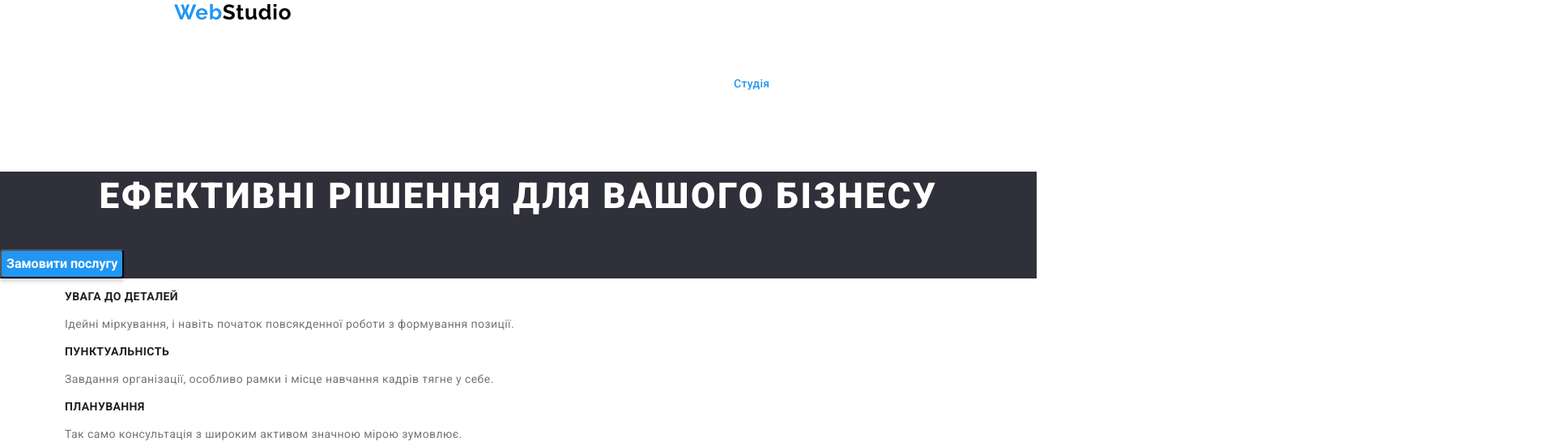
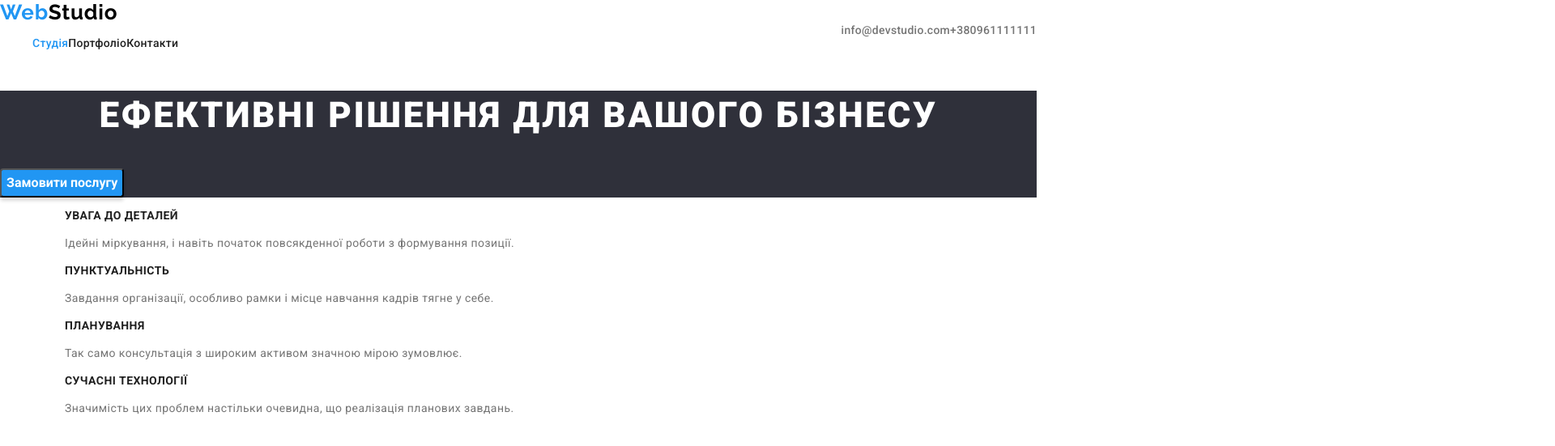
Before and after one commit to 1-Dmytro-Shynkarenko/goit-markup-hw-03, a plain HTML site: page index.html in a window 1280 px wide. Shown: the top 551 px of the page at 81% size, 1920 px wide, since content can reach past the window. Drawn offline with nearby package versions, Linux system fonts and the light colour scheme.

Commit message:
Update styles.css

```diff
--- a/css/styles.css
+++ b/css/styles.css
@@ -25,24 +25,15 @@ align-items: center;
 justify-content: space-between;
 }
 
-.company-name {
-padding: 24px 1240px 25px 215px;}
-
 .nav-list{
 display: flex;
-padding: 32px 866px 32px 453px;
-margin: 0;
 }
 
 .nav-list .nav-link {
-display: block;
-padding: 32px 866px 32px 453px;
-margin: 0;}
+display: block;}
 
 .contact-list{
 display: flex;
-padding: 32px 866px 32px 453px;
-margin: 0;
 }
 
 
```
